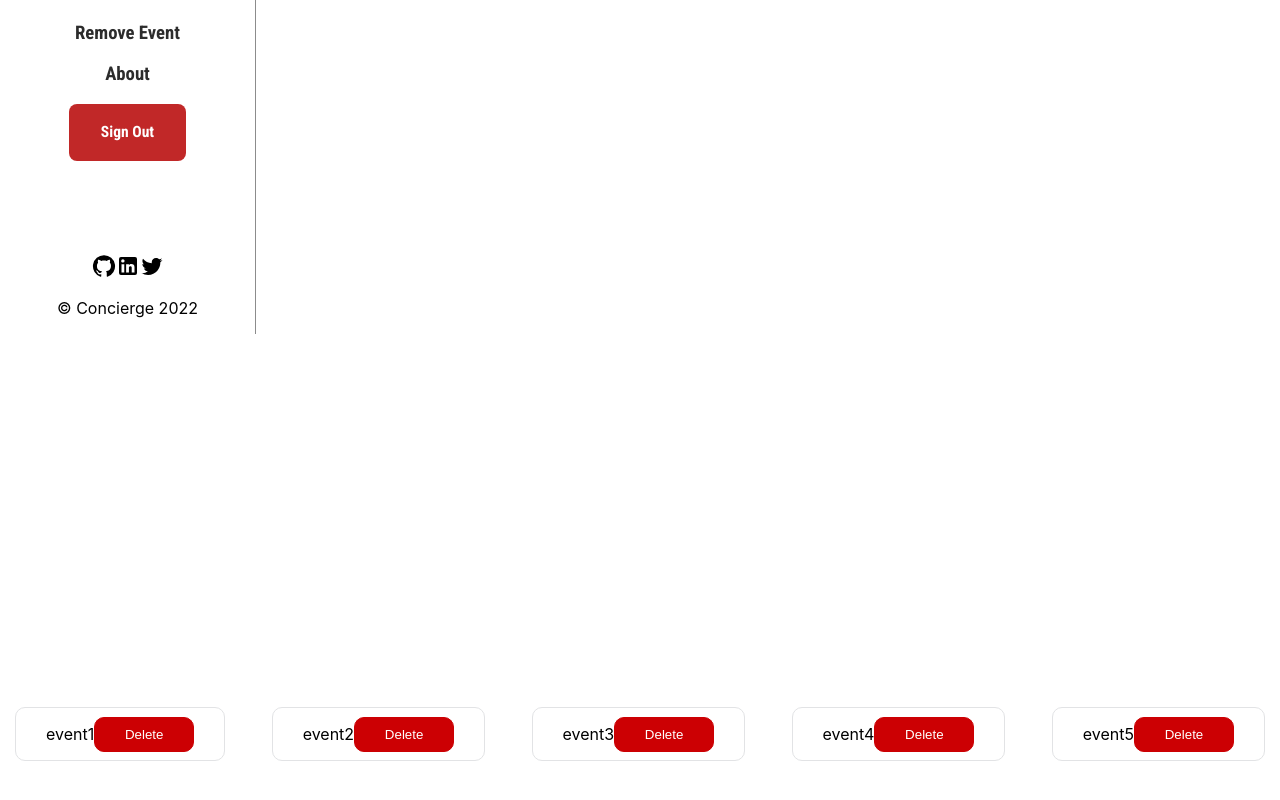
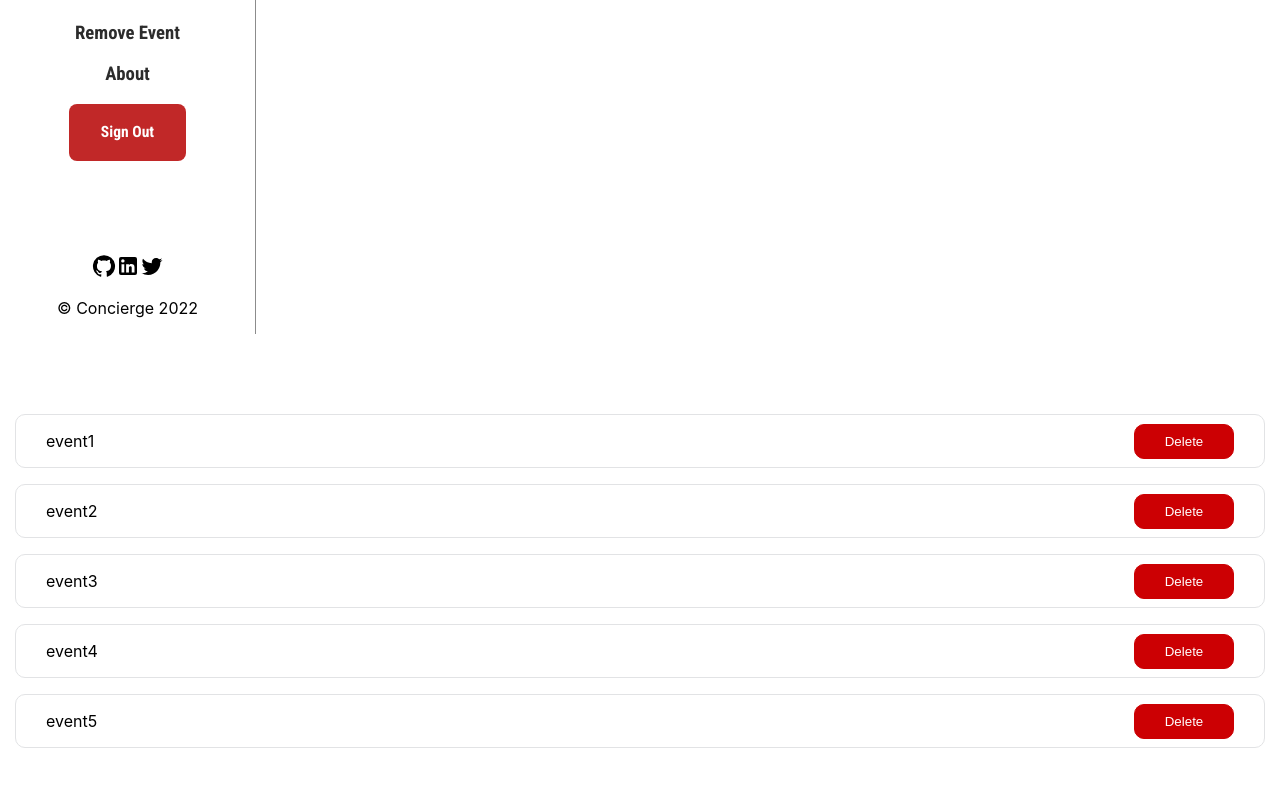
Before and after one commit to Juanse7793/Concierge-Front-end, a React (Create React App) app: page /all-events in a window 1280 px wide. Shown: the part 466-1266 px from the top of the page. Built offline with nearby package versions, Linux system fonts and the light colour scheme.

Commit message:
remove main class from section

```diff
--- a/src/pages/EventsPage.js
+++ b/src/pages/EventsPage.js
@@ -13,7 +13,7 @@ const EventsPage = () => {
   return (
     <div>
       <Sidebar />
-      <section className="main">
+      <section>
         {events.map((event) => (
           <ul key={event.id}>
             <li id="event-name">
```
